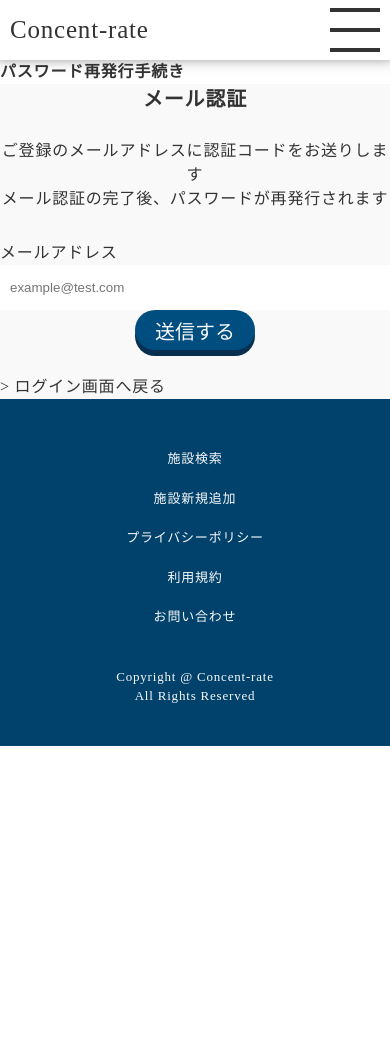
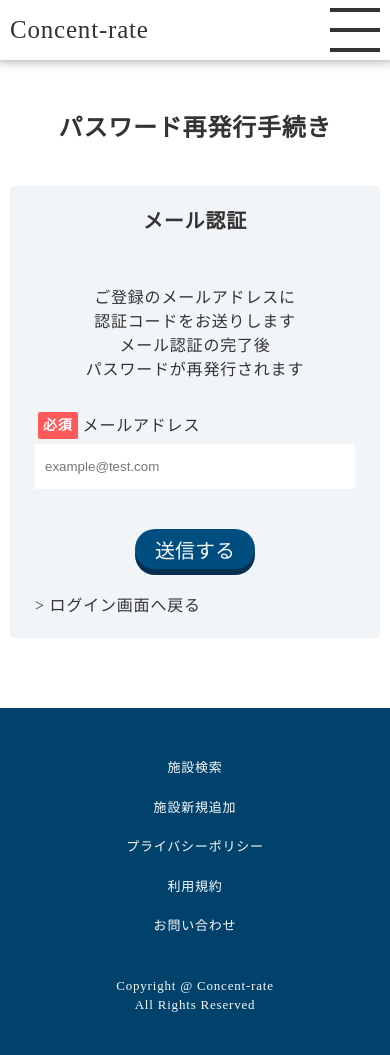
Before and after one commit to TsutomuOikawa/Review-site_personal-PJ, a PHP site: page /Concent-rate/passRemindSend.php in a window 390 px wide. Before the commit the page ends 746 px from the top, so only its background shows below. Run offline with PHP 8.4, Linux system fonts and the light colour scheme; some libraries are stand-ins or nearby versions.

Commit message:
add:パスワード送信画面レスポンシブ対応
レスポンシブ対応化にともないhtmlクラスも修正

```diff
--- a/css/style.css
+++ b/css/style.css
@@ -114,7 +114,7 @@ ul {
     display: inline-block;
   }
   .header_nav {
-    background: rgba(255, 255, 255, .8);
+    background: rgba(255, 255, 255, 1);
     padding-top: 60px;
     position: absolute;
       top: 0;
@@ -253,11 +253,14 @@ ul {
 @media screen and (max-width: 430px) {
   .container_title {
     font-size: 24px;
+    padding-left: 0;
+    text-align: center;
   }
   .container_body {
     width: 100%;
   }
 }
+
 
 /*
 .section {
@@ -631,6 +634,9 @@ section.page_contents--separate{
   margin: 0 auto;
   width: 55%;
 }
+.form br {
+  display: none;
+}
 .form_name{
   display: flex;
     align-items: center;
@@ -697,6 +703,9 @@ section.page_contents--separate{
 @media screen and (max-width: 430px) {
   .form {
     width: 100%;
+  }
+  .form br {
+    display: inline;
   }
 }
 
@@ -1181,3 +1190,9 @@ li.list-active{
 .--hoverOpacity:hover{
   opacity: 0.5;
 }
+
+@media screen and (max-width: 430px) {
+  .sp-delete {
+    display: none;
+  }
+}
--- a/passRemindSend.php
+++ b/passRemindSend.php
@@ -112,37 +112,37 @@ require('header.php');
 
 <!--　メインコンテンツ　-->
 <main class="page-wrapper">
-  <h1 class="page_title">パスワード再発行手続き</h1>
-  <div class="page_contents--center mainContents-wrapper">
+  <div class="container">
 
-    <form method="post" class="scrollContents-wrapper baseColor">
+    <h1 class="container_title">パスワード再発行手続き</h1>
+    <div class="container_body">
 
-      <h2 class="subTitle --fontCenter">メール認証</h2>
-      <div class="form-wrapper">
+      <form method="post" class="module form">
+        <h2 class="module_title">メール認証</h2>
+        <div class="module_body">
 
-        <div class="area-msg">
+          <div class="form_errMsg">
             <?php echo showErrMsg('common'); ?>
           </div>
-
-        <p class="form_notion form_lastItem --fontCenter" style="line-height:1.5;">
-          ご登録のメールアドレスに認証コードをお送りします<br>
-          メール認証の完了後、パスワードが再発行されます
-        </p>
-
+          <p class="form_notion" style="text-align:center;">ご登録のメールアドレスに<br>認証コードをお送りします</p>
+          <p class="form_lastItem" style="text-align:center;">メール認証の完了後<br><span class="sp-delete">、</span>パスワードが再発行されます</p>
           <label>
-          <p class="form_title">メールアドレス</p>
-          <input type="text" name="email" class="form_input form_input--mainContents <?php if (!empty($err_msg['email'])) echo 'err'; ?>" value="<?php echo getFormData('email'); ?>" placeholder="example@test.com">
+            <div class="form_name">
+              <span class="form_label form_label--required">必須</span>
+              メールアドレス
+            </div>
+            <input type="text" name="email" class="form_input <?php if (!empty($err_msg['email'])) echo 'err'; ?>" value="<?php echo getFormData('email'); ?>" placeholder="example@test.com">
           </label>
-        <div class="area-msg">
+          <div class="form_errMsg">
             <?php echo showErrMsg('email'); ?>
           </div>
-
-        <input type="submit" class="btn btn--submit btn--submit--mainContents" value="送信する">
+          <button type="submit" class="btn btn--submit">送信する</button>
           <p class="form_notion"><a href="login.php" class="--hoverLine">&gt ログイン画面へ戻る</a></p>
 
         </div>
       </form>
     </div>
+  </div>
 </main>
 
 <!--　共通フッター呼び出し　-->
```
Lines whose indentation alone changed are shown as unchanged.
